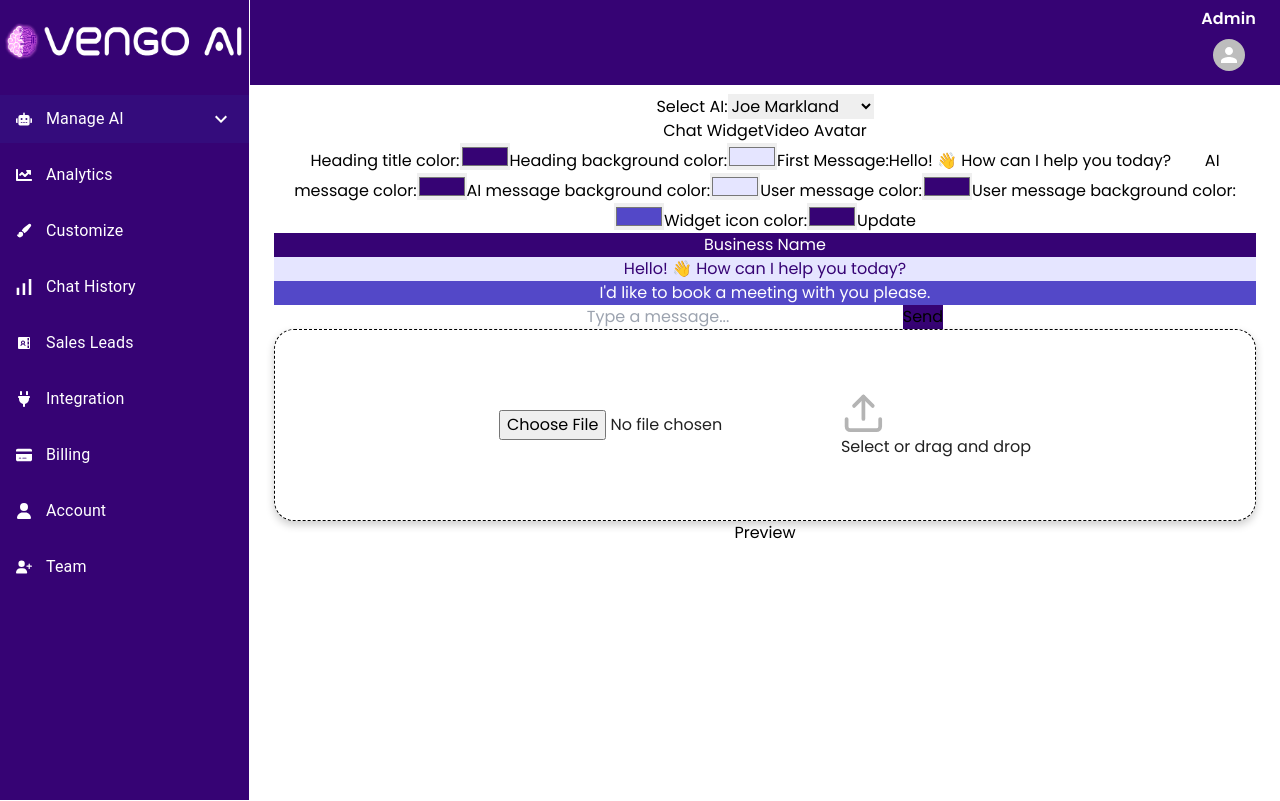
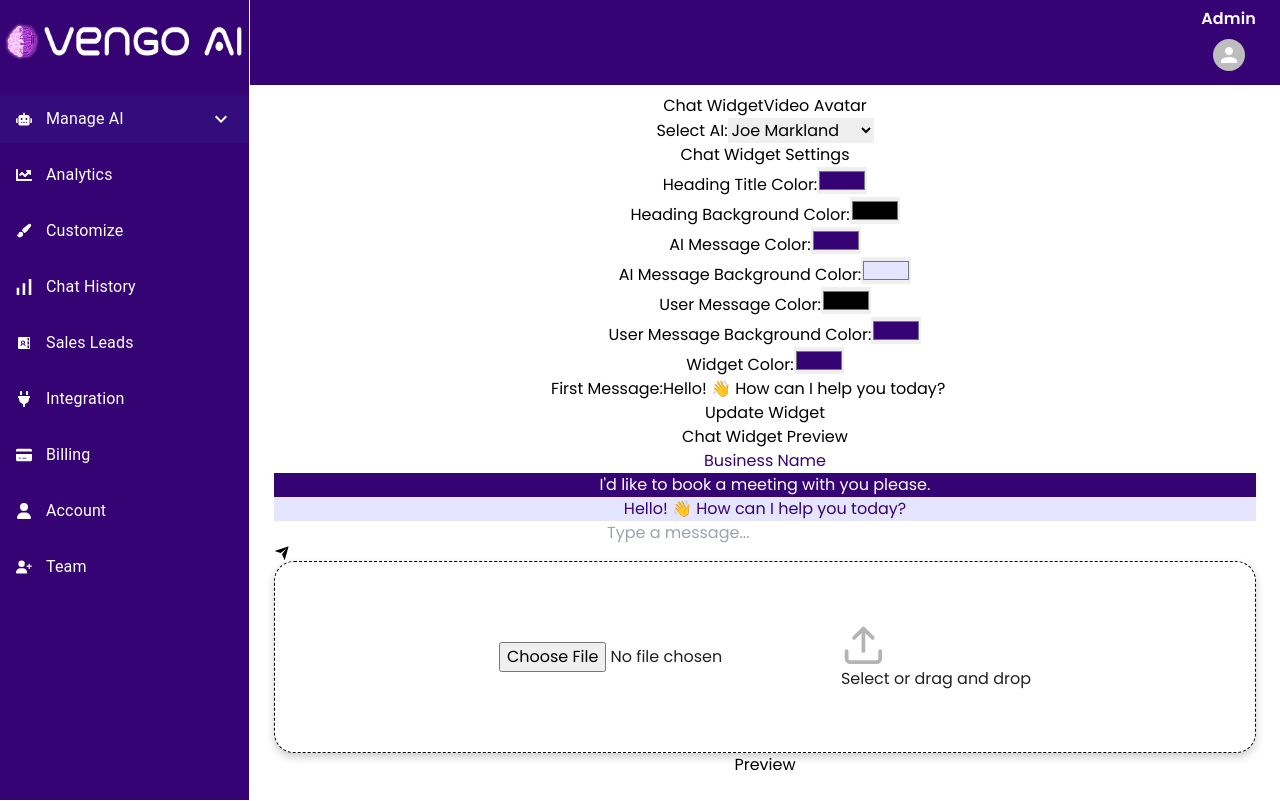
Before and after one commit to rainyjain12/vengo_b2b, a React (Vite) app: page /customize in a window 1280 px wide. Built offline with nearby package versions, Linux system fonts and the light colour scheme.

Commit message:
billing & customize page ui updates

```diff
--- a/src/common/PricingModal.jsx
+++ b/src/common/PricingModal.jsx
@@ -1,26 +1,85 @@
-import React from 'react';
+import React, { useRef, useEffect } from 'react';
 
 const PricingModal = ({ isOpen, closeModal }) => {
+  const modalRef = useRef();
+
+  useEffect(() => {
+    const handleClickOutside = (event) => {
+      if (modalRef.current && !modalRef.current.contains(event.target)) {
+        closeModal();
+      }
+    };
+
+    if (isOpen) {
+      document.addEventListener('mousedown', handleClickOutside);
+    }
+
+    return () => {
+      document.removeEventListener('mousedown', handleClickOutside);
+    };
+  }, [isOpen, closeModal]);
+
   if (!isOpen) return null;
 
+  const handleSelect = () => {
+    // You can add logic here if you want to handle selection
+    closeModal();
+  };
+
   return (
-    <div className="flex items-center justify-center bg-white bg-opacity-50 z-50 overflow-auto">
-      <div className="bg-white rounded-lg shadow-lg p-8 max-w-3xl w-full">
-        <span className="cursor-pointer text-gray-600 float-right" onClick={closeModal}>&times;</span>
-        <div className="mt-4">
-          <div className="grid grid-cols-1 md:grid-cols-2 lg:grid-cols-3 gap-4">
-            {pricingPlans.map((plan, index) => (
-              <div key={index} className="border p-4 rounded-lg shadow">
-                <div className="font-bold text-xl mb-2">{plan.header}</div>
-                <h3 className="text-lg mb-2">{plan.description}</h3>
+    <div className="fixed inset-0 bg-black bg-opacity-50 flex items-center justify-center z-50 overflow-auto">
+      <div
+        ref={modalRef}
+        className="bg-white rounded-lg shadow-lg p-8 max-w-4xl w-full max-h-screen mt-40 overflow-y-auto relative"
+      >
+        <span
+          className="absolute top-4 right-4 cursor-pointer text-gray-600 text-2xl"
+          onClick={closeModal}
+        >
+          &times;
+        </span>
+        <div className="text-center mb-6">
+          <h2 className="text-3xl font-bold mb-2">Choose Your Plan</h2>
+          <p className="text-lg text-gray-600">Select the plan that fits your needs</p>
+        </div>
+        <div className="grid grid-cols-1 md:grid-cols-2 lg:grid-cols-3 gap-6">
+          {pricingPlans.map((plan, index) => (
+            <div
+              key={index}
+              className="border border-gray-200 p-6 rounded-lg shadow-lg hover:shadow-xl transition-shadow duration-300"
+            >
+              <div className="font-bold text-2xl mb-2">{plan.header}</div>
+              <p className="text-lg mb-4">{plan.description}</p>
+              <ul className="mb-4">
                 {plan.features.map((feature, i) => (
-                  <p key={i} className="mb-1">{feature}</p>
+                  <li key={i} className="flex items-center mb-2">
+                    <svg
+                      xmlns="http://www.w3.org/2000/svg"
+                      className="w-4 h-4 text-blue-500 mr-2"
+                      fill="none"
+                      viewBox="0 0 24 24"
+                      stroke="currentColor"
+                    >
+                      <path
+                        strokeLinecap="round"
+                        strokeLinejoin="round"
+                        strokeWidth="2"
+                        d="M5 13l4 4L19 7"
+                      />
+                    </svg>
+                    {feature}
+                  </li>
                 ))}
-                <div className="font-bold text-2xl mt-4">{plan.price}</div>
-                <button className="mt-4 bg-blue-500 text-white px-4 py-2 rounded">Select</button>
-              </div>
-            ))}
-          </div>
+              </ul>
+              <div className="font-bold text-3xl mb-4">{plan.price}</div>
+              <button
+                className="w-full bg-blue-500 text-white py-2 rounded-lg hover:bg-blue-600 transition-colors duration-300"
+                onClick={handleSelect}
+              >
+                Select
+              </button>
+            </div>
+          ))}
         </div>
       </div>
     </div>
@@ -31,31 +90,74 @@
   {
     header: "Trial",
     description: "Free for 14 days",
-    features: ["5 chat hours", "Access to 1 AI identity", "Basic email support", "Standard AI conversation style", "No customization options", "For personal use only"],
+    features: [
+      "5 chat hours",
+      "Access to 1 AI identity",
+      "Basic email support",
+      "Standard AI conversation style",
+      "No customization options",
+      "For personal use only",
+    ],
     price: "Free",
   },
   {
     header: "Starter",
     description: "Great for private individuals",
-    features: ["10 chat hours", "Access to 2 AI identities", "Personal email support", "Enhanced AI conversation style", "Limited customization options", "Personal use license"],
+    features: [
+      "10 chat hours",
+      "Access to 2 AI identities",
+      "Personal email support",
+      "Enhanced AI conversation style",
+      "Limited customization options",
+      "Personal use license",
+    ],
     price: "$79/mo",
   },
   {
     header: "Pro",
     description: "Great for small businesses",
-    features: ["50 chat hours", "Access to 5 AI identities", "Priority email support", "Premium AI prompts", "Enhanced customization options", "Custom voice chat", "Photo messaging", "Custom branding", "Remove Vengo Watermark", "Personalized AI identity training", "Commercial use license"],
+    features: [
+      "50 chat hours",
+      "Access to 5 AI identities",
+      "Priority email support",
+      "Premium AI prompts",
+      "Enhanced customization options",
+      "Custom voice chat",
+      "Photo messaging",
+      "Custom branding",
+      "Remove Vengo Watermark",
+      "Personalized AI identity training",
+      "Commercial use license",
+    ],
     price: "$349/mo",
   },
   {
     header: "Advanced",
     description: "Great for growing businesses",
-    features: ["200 chat hours", "Access to 10 AI identities", "Real-time video avatar", "Charge your customers for usage", "Allow customers to register and login", "Full customization options", "Dashboard analytics", "Includes all features from Pro tier"],
+    features: [
+      "200 chat hours",
+      "Access to 10 AI identities",
+      "Real-time video avatar",
+      "Charge your customers for usage",
+      "Allow customers to register and login",
+      "Full customization options",
+      "Dashboard analytics",
+      "Includes all features from Pro tier",
+    ],
     price: "$1049/mo",
   },
   {
     header: "Enterprise",
-    description: "Great for private individuals",
-    features: ["Unlimited chat hours", "Unlimited access to AI identities", "Dedicated account manager", "Custom AI identity prompts and training", "Comprehensive analytics", "Dedicated support and custom solutions", "Includes all features from Advanced tier"],
+    description: "Great for large organizations",
+    features: [
+      "Unlimited chat hours",
+      "Unlimited access to AI identities",
+      "Dedicated account manager",
+      "Custom AI identity prompts and training",
+      "Comprehensive analytics",
+      "Dedicated support and custom solutions",
+      "Includes all features from Advanced tier",
+    ],
     price: "Let's Talk",
   },
 ];
--- a/src/components/customize/Customize.jsx
+++ b/src/components/customize/Customize.jsx
@@ -1,18 +1,19 @@
 import React, { useState } from 'react';
-import { FiUpload } from "react-icons/fi";
+import { FiUpload } from 'react-icons/fi';
+import { MdArrowDropDown } from 'react-icons/md';
+import { RiSendPlaneFill } from "react-icons/ri";
 
 const Customize = () => {
   const [activeTab, setActiveTab] = useState('chatWidget');
   const [selectedImage, setSelectedImage] = useState(null);
-  const [uploadedFiles, setUploadedFiles] = useState([]);
   const [settings, setSettings] = useState({
     headingTitleColor: '#360374',
-    headingBackgroundColor: '#e5e5ff',
+    headingBackgroundColor: '#fff',
     firstMessage: 'Hello! 👋 How can I help you today?',
     aiMessageColor: '#360374',
     aiMessageBackgroundColor: '#e5e5ff',
-    userMessageColor: '#360374',
-    userMessageBackgroundColor: '#5348c8',
+    userMessageColor: '#fff',
+    userMessageBackgroundColor: '#360374',
     widgetColor: '#360374',
   });
 
@@ -20,12 +21,18 @@
     if (e.target.files.length > 0) {
       const file = e.target.files[0];
       setSelectedImage(URL.createObjectURL(file));
-      setUploadedFiles([file]);
     }
   };
 
-  const previewAvatar = () => {
-    // setPreviewImage(selectedImage);
+  const updateWidget = () => {
+    document.getElementById('chatHeading').style.color = settings.headingTitleColor;
+    document.getElementById('chatHeader').style.backgroundColor = settings.headingBackgroundColor;
+    document.getElementById('aiMessage').style.color = settings.aiMessageColor;
+    document.getElementById('aiMessage').style.backgroundColor = settings.aiMessageBackgroundColor;
+    document.getElementById('userMessage').style.color = settings.userMessageColor;
+    document.getElementById('userMessage').style.backgroundColor = settings.userMessageBackgroundColor;
+    document.getElementById('chatWidget').style.backgroundColor = settings.widgetColor;
+    document.getElementById('aiMessage').innerHTML = `<p>${settings.firstMessage}</p>`;
   };
 
   const handleDrop = (e) => {
@@ -42,105 +49,156 @@
   const handleDragOver = (e) => {
     e.preventDefault();
   };
-
-  const handleInputChange = (e) => {
-    const { name, value } = e.target;
-    setSettings({
-      ...settings,
-      [name]: value,
-    });
-  };
-
-  const updateWidget = () => {
-    document.getElementById('chatHeading').style.color = settings.headingTitleColor;
-    document.getElementById('chatHeader').style.backgroundColor = settings.headingBackgroundColor;
-    document.getElementById('aiMessage').style.color = settings.aiMessageColor;
-    document.getElementById('aiMessage').style.backgroundColor = settings.aiMessageBackgroundColor;
-    document.getElementById('userMessage').style.color = settings.userMessageColor;
-    document.getElementById('userMessage').style.backgroundColor = settings.userMessageBackgroundColor;
-    document.getElementById('chatWidget').style.backgroundColor = settings.widgetColor;
-    document.getElementById('aiMessage').innerHTML = `<p>${settings.firstMessage}</p>`;
+  const previewAvatar = () => {
+    // setPreviewImage(selectedImage);
   };
 
   return (
-    <div className="p-4 min-h-screen">
-      <div className="bg-white shadow-xl rounded-lg p-4 md:p-6">
-        <div className="mb-4">
-          <label htmlFor="aiDropdown" className="block mb-2 text-purple-700 font-semibold text-xl">Select AI:</label>
-          <select id="aiDropdown" name="aiDropdown" className="w-full p-2 border border-gray-300 rounded">
+    <div className="mt-8  min-h-screen">
+      <div className="flex px-4 items-center border-b border-gray-200 mb-3 gap-12 justify-start bg-white shadow-2xl rounded-md py-3">
+        <button
+          className={`flex py-3 px-3 text-center font-semibold rounded-md ${activeTab === 'chatWidget' ? 'bg-purple-600 text-white' : 'bg-gray-200 text-gray-700'}`}
+          onClick={() => setActiveTab('chatWidget')}
+        >
+          Chat Widget
+        </button>
+        <button
+          className={`flex py-3 px-3 text-center font-semibold rounded-md ${activeTab === 'videoAvatar' ? 'bg-purple-600 text-white' : 'bg-gray-200 text-gray-700'}`}
+          onClick={() => setActiveTab('videoAvatar')}
+        >
+          Video Avatar
+        </button>
+        <div className=" flex items-center  ml-12 gap-3  ">
+          <label htmlFor="aiDropdown" className="flex  text-black font-medium text-lg">Select AI:</label>
+          <select id="aiDropdown" name="aiDropdown" className=" p-2 px-20 border border-gray-300 rounded">
             <option value="joeMarkland">Joe Markland</option>
             <option value="silverMarketing">Silver Marketing</option>
             <option value="jasonSherman">Jason Sherman</option>
             <option value="kristinLaSalle">Kristin LaSalle</option>
           </select>
         </div>
-        <div className="flex flex-col md:flex-row mb-6">
-          <button
-            className={`tab-button ${activeTab === 'chatWidget' ? 'bg-purple-700 text-white' : 'bg-gray-300'} py-2 px-4 flex-1 rounded-t md:rounded-l md:rounded-t-none`}
-            onClick={() => setActiveTab('chatWidget')}
-          >
-            Chat Widget
-          </button>
-          <button
-            className={`tab-button ${activeTab === 'videoAvatar' ? 'bg-purple-700 text-white' : 'bg-gray-300'} py-2 px-4 flex-1 rounded-b md:rounded-r md:rounded-b-none`}
-            onClick={() => setActiveTab('videoAvatar')}
-          >
-            Video Avatar
-          </button>
-        </div>
+      </div>
+      <div className=" w-full mx-auto bg-white shadow-lg rounded-lg overflow-hidden">
+        <div className={`  ${activeTab === 'chatWidget' ? 'block' : 'hidden'}`}>
+          <div className=" flex ">
+            <div className="bg-white p-6 rounded-lg shadow-md w-[40%]">
+              <h2 className="text-xl font-semibold mb-4">Chat Widget Settings</h2>
 
-        <div id="chatWidget" className={`tab-content ${activeTab === 'chatWidget' ? 'block' : 'hidden'}`}>
-          <div className="flex flex-col md:flex-row gap-4">
-            <div className="customize-settings w-full md:w-1/2 p-4 bg-white shadow-md rounded-lg">
-              <label htmlFor="headingTitleColor" className="block mb-2">Heading title color:</label>
-              <input type="color" id="headingTitleColor" name="headingTitleColor" value={settings.headingTitleColor} onChange={handleInputChange} className="w-full mb-4 p-2 border border-gray-300 rounded" />
+              <div className="mb-4 flex text-start justify-between" >
+                <label className="block mb-2">Heading Title Color:</label>
+                <input
+                  type="color"
+                  value={settings.headingTitleColor}
+                  onChange={(e) => setSettings({ ...settings, headingTitleColor: e.target.value })}
+                  className="w-1/4 border rounded"
+                />
+              </div>
 
-              <label htmlFor="headingBackgroundColor" className="block mb-2">Heading background color:</label>
-              <input type="color" id="headingBackgroundColor" name="headingBackgroundColor" value={settings.headingBackgroundColor} onChange={handleInputChange} className="w-full mb-4 p-2 border border-gray-300 rounded" />
+              <div className="mb-4 flex text-start justify-between" >
+                <label className="block  mb-2">Heading Background Color:</label>
+                <input
+                  type="color"
+                  value={settings.headingBackgroundColor}
+                  onChange={(e) => setSettings({ ...settings, headingBackgroundColor: e.target.value })}
+                  className="w-1/4 border rounded"
+                />
+              </div>
 
-              <label htmlFor="firstMessage" className="block mb-2">First Message:</label>
-              <input type="text" id="firstMessage" name="firstMessage" value={settings.firstMessage} onChange={handleInputChange} className="w-full mb-4 p-2 border border-gray-300 rounded" />
+              <div className="mb-4 flex text-start justify-between" >
+                <label className="block mb-2">AI Message Color:</label>
+                <input
+                  type="color"
+                  value={settings.aiMessageColor}
+                  onChange={(e) => setSettings({ ...settings, aiMessageColor: e.target.value })}
+                  className="w-1/4 border rounded"
+                />
+              </div>
 
-              <label htmlFor="aiMessageColor" className="block mb-2">AI message color:</label>
-              <input type="color" id="aiMessageColor" name="aiMessageColor" value={settings.aiMessageColor} onChange={handleInputChange} className="w-full mb-4 p-2 border border-gray-300 rounded" />
+              <div className="mb-4 flex text-start justify-between" >
+                <label className="block mb-2">AI Message Background Color:</label>
+                <input
+                  type="color"
+                  value={settings.aiMessageBackgroundColor}
+                  onChange={(e) => setSettings({ ...settings, aiMessageBackgroundColor: e.target.value })}
+                  className="w-1/4 border rounded"
+                />
+              </div>
 
-              <label htmlFor="aiMessageBackgroundColor" className="block mb-2">AI message background color:</label>
-              <input type="color" id="aiMessageBackgroundColor" name="aiMessageBackgroundColor" value={settings.aiMessageBackgroundColor} onChange={handleInputChange} className="w-full mb-4 p-2 border border-gray-300 rounded" />
+              <div className="mb-4 flex text-start justify-between" >
+                <label className="block mb-2">User Message Color:</label>
+                <input
+                  type="color"
+                  value={settings.userMessageColor}
+                  onChange={(e) => setSettings({ ...settings, userMessageColor: e.target.value })}
+                  className="w-1/4 border rounded"
+                />
+              </div>
 
-              <label htmlFor="userMessageColor" className="block mb-2">User message color:</label>
-              <input type="color" id="userMessageColor" name="userMessageColor" value={settings.userMessageColor} onChange={handleInputChange} className="w-full mb-4 p-2 border border-gray-300 rounded" />
+              <div className="mb-4 flex text-start justify-between" >
+                <label className="block mb-2">User Message Background Color:</label>
+                <input
+                  type="color"
+                  value={settings.userMessageBackgroundColor}
+                  onChange={(e) => setSettings({ ...settings, userMessageBackgroundColor: e.target.value })}
+                  className="w-1/4 border rounded"
+                />
+              </div>
 
-              <label htmlFor="userMessageBackgroundColor" className="block mb-2">User message background color:</label>
-              <input type="color" id="userMessageBackgroundColor" name="userMessageBackgroundColor" value={settings.userMessageBackgroundColor} onChange={handleInputChange} className="w-full mb-4 p-2 border border-gray-300 rounded" />
+              <div className="mb-4 flex text-start justify-between" >
+                <label className="block mb-2">Widget Color:</label>
+                <input
+                  type="color"
+                  value={settings.widgetColor}
+                  onChange={(e) => setSettings({ ...settings, widgetColor: e.target.value })}
+                  className="w-1/4 border rounded"
+                />
+              </div>
+              <div className="mb-4">
+                <label className="block mb-2">First Message:</label>
+                <input
+                  type="text"
+                  value={settings.firstMessage}
+                  onChange={(e) => setSettings({ ...settings, firstMessage: e.target.value })}
+                  className="w-full border rounded p-2"
+                />
+              </div>
 
-              <label htmlFor="widgetColor" className="block mb-2">Widget icon color:</label>
-              <input type="color" id="widgetColor" name="widgetColor" value={settings.widgetColor} onChange={handleInputChange} className="w-full mb-4 p-2 border border-gray-300 rounded" />
-
-              <button className="btn btn-primary bg-purple-700 text-white py-2 px-4 rounded" onClick={updateWidget}>Update</button>
+              <button
+                onClick={updateWidget}
+                className="bg-purple-600 text-white py-2 px-4 rounded-lg mt-4 hover:bg-purple-700 transition"
+              >
+                Update Widget
+              </button>
             </div>
 
-            <div className="chat-widget-preview w-full md:w-1/2 p-4 bg-white shadow-md rounded-lg">
-              <div className="chat-widget border border-gray-300 rounded-lg p-4 flex flex-col shadow-md">
-                <div className="chat-header p-4" id="chatHeader" style={{ backgroundColor: '#360374' }}>
-                  <span className="chat-heading text-xl font-semibold" id="chatHeading" style={{ color: 'white' }}>Business Name</span>
+
+            <div className="bg-white p-6 rounded-lg shadow-md w-full ">
+              <h2 className="text-xl  font-semibold mb-4">Chat Widget Preview</h2>
+              <div id="chatWidget" className="border rounded-lg p-4 bg-gray-100 flex flex-col h-full">
+                <div id="chatHeader" className="p-3 flex justify-center border-[#360374] border rounded-lg " style={{ backgroundColor: settings.headingBackgroundColor }}>
+                  <span id="chatHeading" style={{ color: settings.headingTitleColor }} className="text-xl font-medium flex items-center justify-center">Business Name</span>
                 </div>
-                <div className="chat-messages flex-1 overflow-y-auto p-2">
-                  <div className="ai-message mb-4 p-2 rounded" id="aiMessage" style={{ color: settings.aiMessageColor, backgroundColor: settings.aiMessageBackgroundColor }}>
-                    <p>{settings.firstMessage}</p>
-                  </div>
-                  <div className="user-message p-2 rounded" id="userMessage" style={{ color: 'white', backgroundColor: '#5348c8' }}>
-                    <p>I'd like to book a meeting with you please.</p>
+                <div className="p-2 bg-white shadow-xl rounded-md flex flex-col h-full pt-8">
+                  <div className="flex flex-col-reverse">
+                    <div id="userMessage" className="p-3 rounded mb-4 self-end bg-gray-100" style={{ color: settings.userMessageColor, backgroundColor: settings.userMessageBackgroundColor }}>
+                      <p>I'd like to book a meeting with you please.</p>
+                    </div>
+                    <div id="aiMessage" className="p-3 rounded mb-4 self-start bg-gray-200" style={{ color: settings.aiMessageColor, backgroundColor: settings.aiMessageBackgroundColor }}>
+                      <p>{settings.firstMessage}</p>
+                    </div>
                   </div>
                 </div>
-                <div className="chat-input p-4 border-t border-gray-300 flex items-center">
-                  <input type="text" placeholder="Type a message..." className="flex-1 p-2 border border-gray-300 rounded-l-lg" />
-                  <button className="btn btn-send text-white py-2 px-4 rounded-r-lg ml-2" style={{ backgroundColor: '#360374' }}>Send</button>
+
+                <div className="border-t pt-4 pb-4 relative">
+                  <input type="text" placeholder="Type a message..." className="w-full p-4 border rounded-lg" />
+                  <RiSendPlaneFill  className='absolute right-6 bottom-9  text-gray-600'/>
+                  {/* <button className="bg-purple-600 text-white py-2 px-4 rounded-r-lg ml-2 hover:bg-purple-700 transition">Send</button> */}
                 </div>
               </div>
+
             </div>
           </div>
         </div>
-
         <div id="videoAvatar" className={`tab-content ${activeTab === 'videoAvatar' ? 'block' : 'hidden'}`}>
           <div className="flex flex-col md:flex-row">
             <div className="avatar-left w-full md:w-1/2 p-4 bg-white shadow-lg rounded-lg md:mr-4 mb-4 md:mb-0">
@@ -195,7 +253,8 @@
         </div>
       </div>
     </div>
+
   );
-}
+};
 
 export default Customize;
```
Also changed, not shown: src/components/billing/Billing.jsx (+42 -24 lines).
